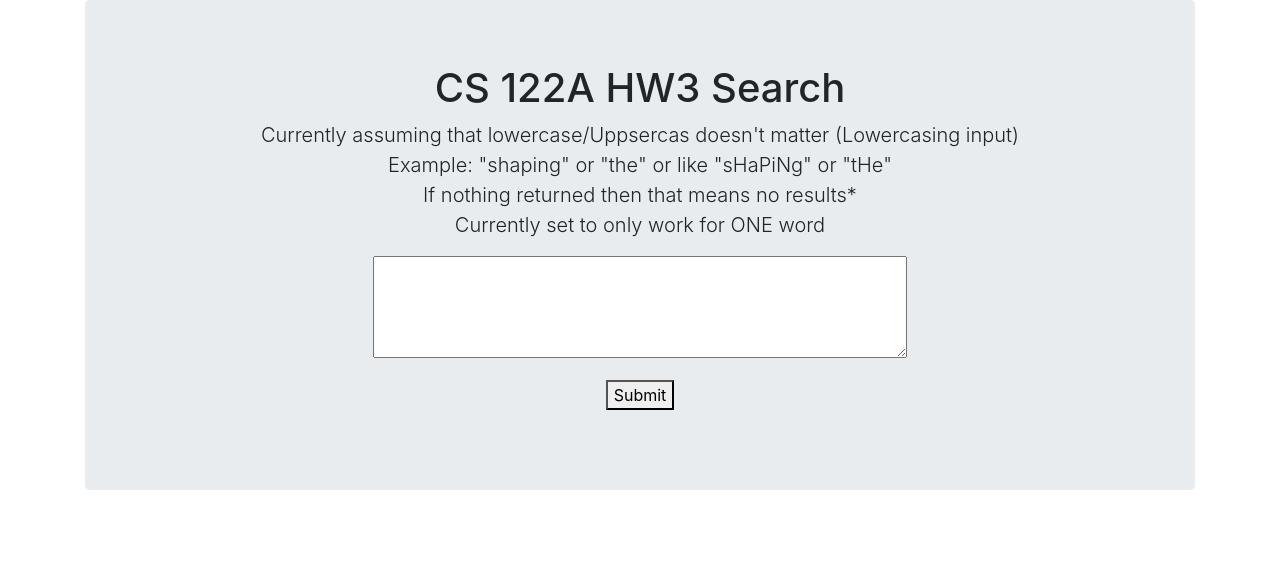
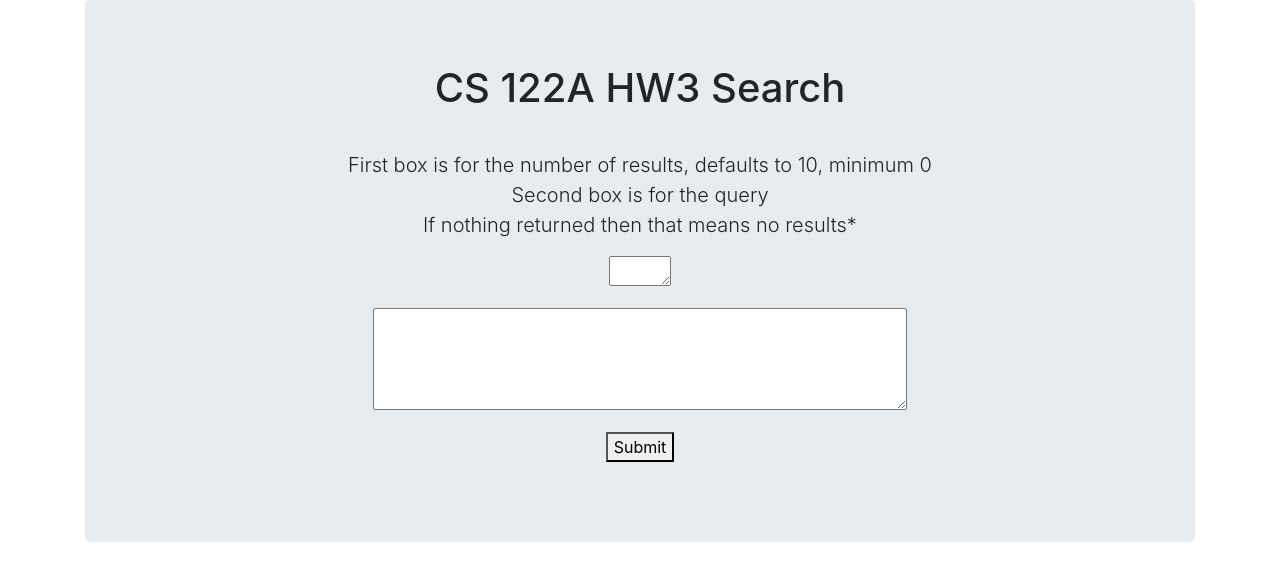
Before and after one commit to jerrylshen/Search-Engine-Project-IR_Course, a Flask app: page / in a window 1280 px wide. Shown: the part 56-637 px from the top of the page. Run offline with Flask 2, Linux system fonts and the light colour scheme; parts of the project's set-up code (start-up, migrations or seed data) failed here and were passed over; some libraries are stand-ins or nearby versions.

Commit message:
Add files via upload

```diff
--- a/templates/home.html
+++ b/templates/home.html
@@ -3,18 +3,19 @@
 {% block body %}
   <div class="jumbotron text-center">
     <h1>CS 122A HW3 Search</h1>
-    <p class="lead"> Currently assuming that lowercase/Uppsercas doesn't matter (Lowercasing input) <br/>
-       Example: "shaping" or "the" or like "sHaPiNg" or "tHe" <br/>
+    <p class="lead"> <br/>
+       First box is for the number of results, defaults to 10, minimum 0 <br/>
+       Second box is for the query <br/>
        If nothing returned then that means no results* <br/>
-       Currently set to only work for ONE word
+
     </p>
 
     <!-- <p>Currently Down because Nasdaq has updated their site. Will update this</p> -->
     <!--{% if session.logged_in == NULL %} -->
       <body>
-
-
           <form action="/output" method="post">
+             <textarea rows="1" cols="4" type="text" name="query_num"></textarea>
+                <p></p>
 
                <textarea rows="4" cols="50" type="text" name="query"></textarea>
                 <p></p>
```
